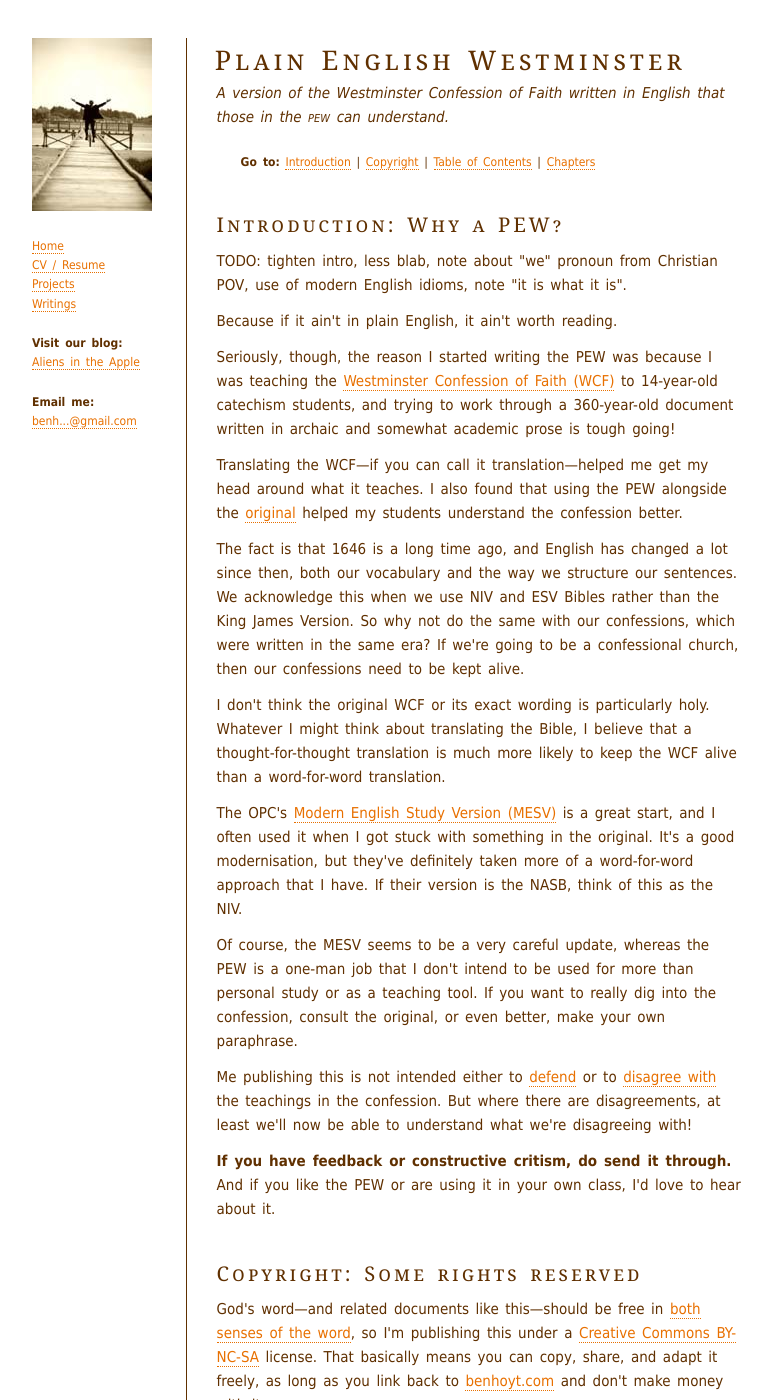
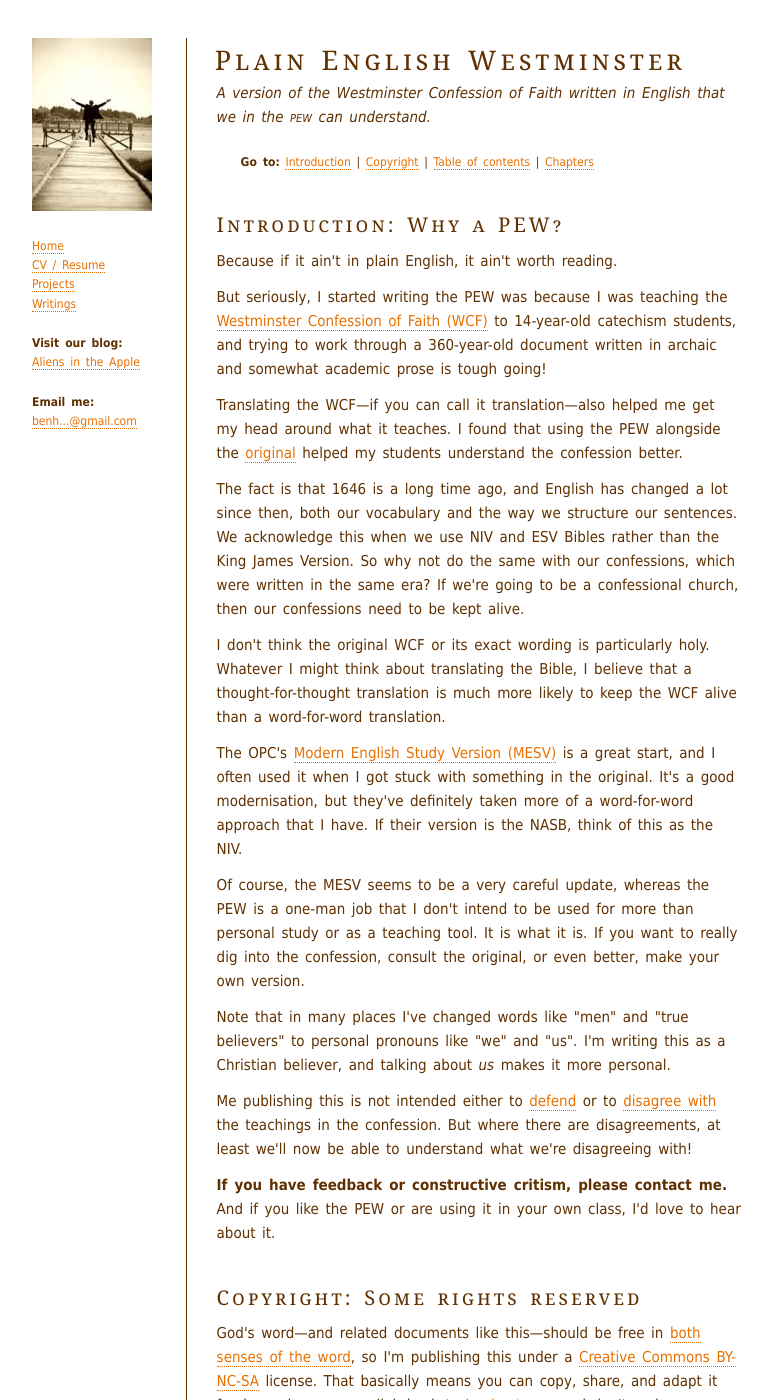
Before and after one commit to benhoyt/benhoyt.github.com, a Jekyll site: the page built from writings-plain-english-westminster.html, in a window 1280 px wide and 1400 px high. Shown: the whole window, without its empty margins (248-1020 px from the left). Built offline with Jekyll 4.4.1, drawn with Linux system fonts in a browser that asks for light colours; some of the changed text lies outside the part shown.

Commit message:
Update introduction.

```diff
--- a/writings-plain-english-westminster.html
+++ b/writings-plain-english-westminster.html
@@ -4,13 +4,13 @@ title: Plain English Westminster
 permalink: /writings/plain-english-westminster/index.html
 ---
 <h1><a href="/writings/plain-english-westminster/">{{ page.title }}</a></h1>
-<p class="subtitle">A version of the Westminster Confession of Faith written in English that those in the <span class="sc">pew</span> can understand.</p>
+<p class="subtitle">A version of the Westminster Confession of Faith written in English that we in the <span class="sc">pew</span> can understand.</p>
 
 <blockquote class='no-print'>
 <p><b>Go to:</b>
  <a href='#introduction'>Introduction</a> |
  <a href='#copyright'>Copyright</a> |
- <a href='#toc'>Table of Contents</a> |
+ <a href='#toc'>Table of contents</a> |
  <a href="#chapter1">Chapters</a>
 </p>
 </blockquote>
@@ -18,13 +18,11 @@ permalink: /writings/plain-english-westminster/index.html
 
 <h2 id="introduction">Introduction: Why a PEW?</h2>
 
-<p>TODO: tighten intro, less blab, note about "we" pronoun from Christian POV, use of modern English idioms, note "it is what it is".</p>
-
 <p>Because if it ain't in plain English, it ain't worth reading.</p>
 
-<p>Seriously, though, the reason I started writing the PEW was because I was teaching the <a href="http://en.wikipedia.org/wiki/Westminster_Confession_of_Faith">Westminster Confession of Faith (WCF)</a> to 14-year-old catechism students, and trying to work through a 360-year-old document written in archaic and somewhat academic prose is tough going!</p>
+<p>But seriously, I started writing the PEW was because I was teaching the <a href="http://en.wikipedia.org/wiki/Westminster_Confession_of_Faith">Westminster Confession of Faith (WCF)</a> to 14-year-old catechism students, and trying to work through a 360-year-old document written in archaic and somewhat academic prose is tough going!</p>
 
-<p>Translating the WCF—if you can call it translation—helped me get my head around what it teaches. I also found that using the PEW alongside the <a href="http://www.reformed.org/documents/wcf_with_proofs/">original</a> helped my students understand the confession better.</p>
+<p>Translating the WCF—if you can call it translation—also helped me get my head around what it teaches. I found that using the PEW alongside the <a href="http://www.reformed.org/documents/wcf_with_proofs/">original</a> helped my students understand the confession better.</p>
 
 <p>The fact is that 1646 is a long time ago, and English has changed a lot since then, both our vocabulary and the way we structure our sentences. We acknowledge this when we use NIV and ESV Bibles rather than the King James Version. So why not do the same with our confessions, which were written in the same era? If we're going to be a confessional church, then our confessions need to be kept alive.</p>
 
@@ -32,11 +30,13 @@ permalink: /writings/plain-english-westminster/index.html
 
 <p>The OPC's <a href="http://opc.org/documents/MESV.html">Modern English Study Version (MESV)</a> is a great start, and I often used it when I got stuck with something in the original. It's a good modernisation, but they've definitely taken more of a word-for-word approach that I have. If their version is the NASB, think of this as the NIV.</p>
 
-<p>Of course, the MESV seems to be a very careful update, whereas the PEW is a one-man job that I don't intend to be used for more than personal study or as a teaching tool. If you want to really dig into the confession, consult the original, or even better, make your own paraphrase.</p>
+<p>Of course, the MESV seems to be a very careful update, whereas the PEW is a one-man job that I don't intend to be used for more than personal study or as a teaching tool. It is what it is. If you want to really dig into the confession, consult the original, or even better, make your own version.</p>
+
+<p>Note that in many places I've changed words like "men" and "true believers" to personal pronouns like "we" and "us". I'm writing this as a Christian believer, and talking about <i>us</i> makes it more personal.</p>
 
 <p>Me publishing this is not intended either to <a href="http://spindleworks.com/library/wcf/ward.htm">defend</a> or to <a href="http://www.christianstogether.net/Articles/298219/Christians_Together_in/Christian_Life/The_Westminster_Confession.aspx">disagree with</a> the teachings in the confession. But where there are disagreements, at least we'll now be able to understand what we're disagreeing with!</p>
 
-<p><b>If you have feedback or constructive critism, do send it through.</b> And if you like the PEW or are using it in your own class, I'd love to hear about it.</p>
+<p><b>If you have feedback or constructive critism, please contact me.</b> And if you like the PEW or are using it in your own class, I'd love to hear about it.</p>
 
 
 <h2 id="copyright">Copyright: Some rights reserved</h2>
@@ -44,7 +44,7 @@ permalink: /writings/plain-english-westminster/index.html
 <p>God's word—and related documents like this—should be free in <a href="http://en.wikipedia.org/wiki/Gratis_versus_libre">both senses of the word</a>, so I'm publishing this under a <a href="http://creativecommons.org/licenses/by-nc-sa/3.0/">Creative Commons BY-NC-SA</a> license. That basically means you can copy, share, and adapt it freely, as long as you link back to <a href="http://benhoyt.com/">benhoyt.com</a> and don't make money with it.</p>
 
 
-<h2 id="toc">Table of Contents</h2>
+<h2 id="toc">Table of contents</h2>
 
 <ul>
  <li><a href="#chapter1">Chapter 1: Holy Scripture</a></li>
@@ -710,4 +710,4 @@ permalink: /writings/plain-english-westminster/index.html
 
 <h2>TODO</h2>
 
-<p>Rename file to pew.html, finish chapters, check chapter titles, add smart quotes, ensure consistency (eg lowercase pronouns for God), remove or define remaining big words (mediator?), consider using more bullet points for lists, proofread, spell check, bold the sub-section numbers with a class?</p>
+<p>Finish chapters, check chapter titles, add smart quotes, ensure consistency (eg lowercase pronouns for God), remove or define remaining big words (mediator?), proofread, spell check, bold and link the sub-section numbers?</p>
```
